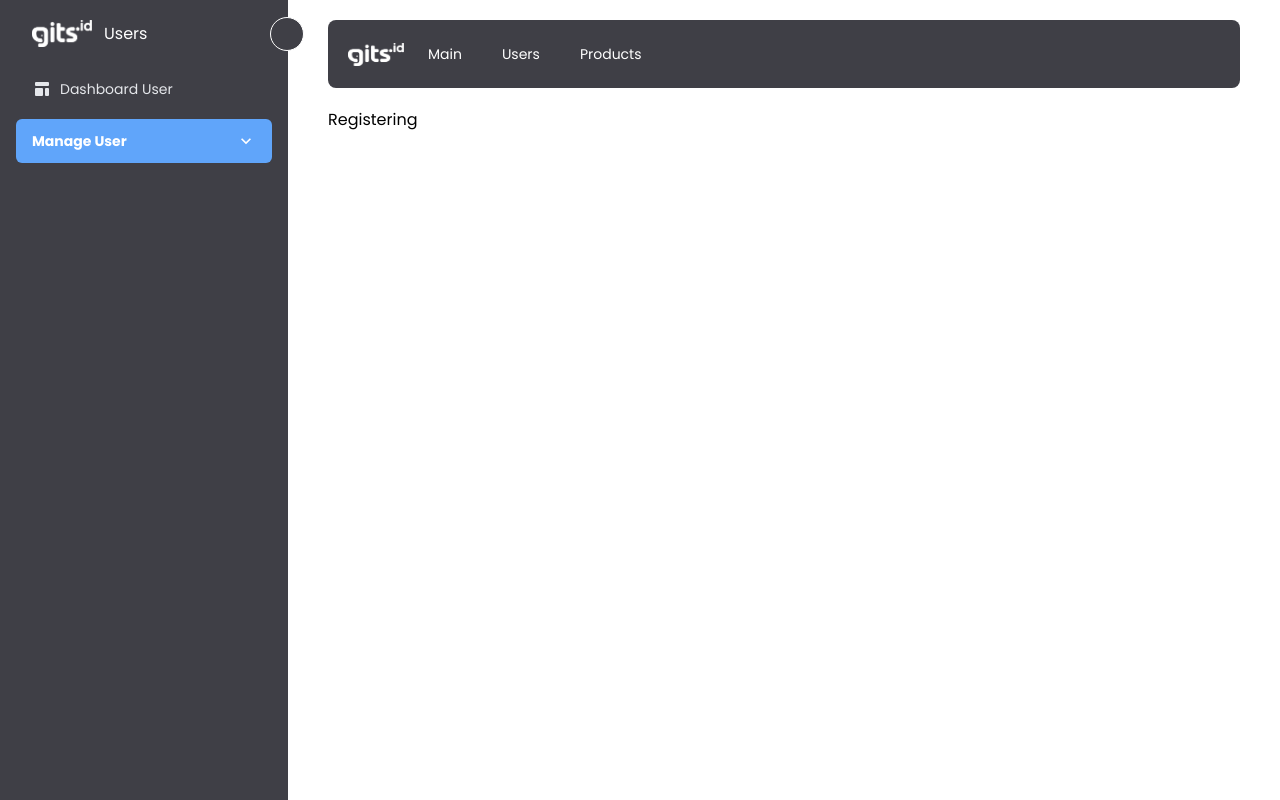
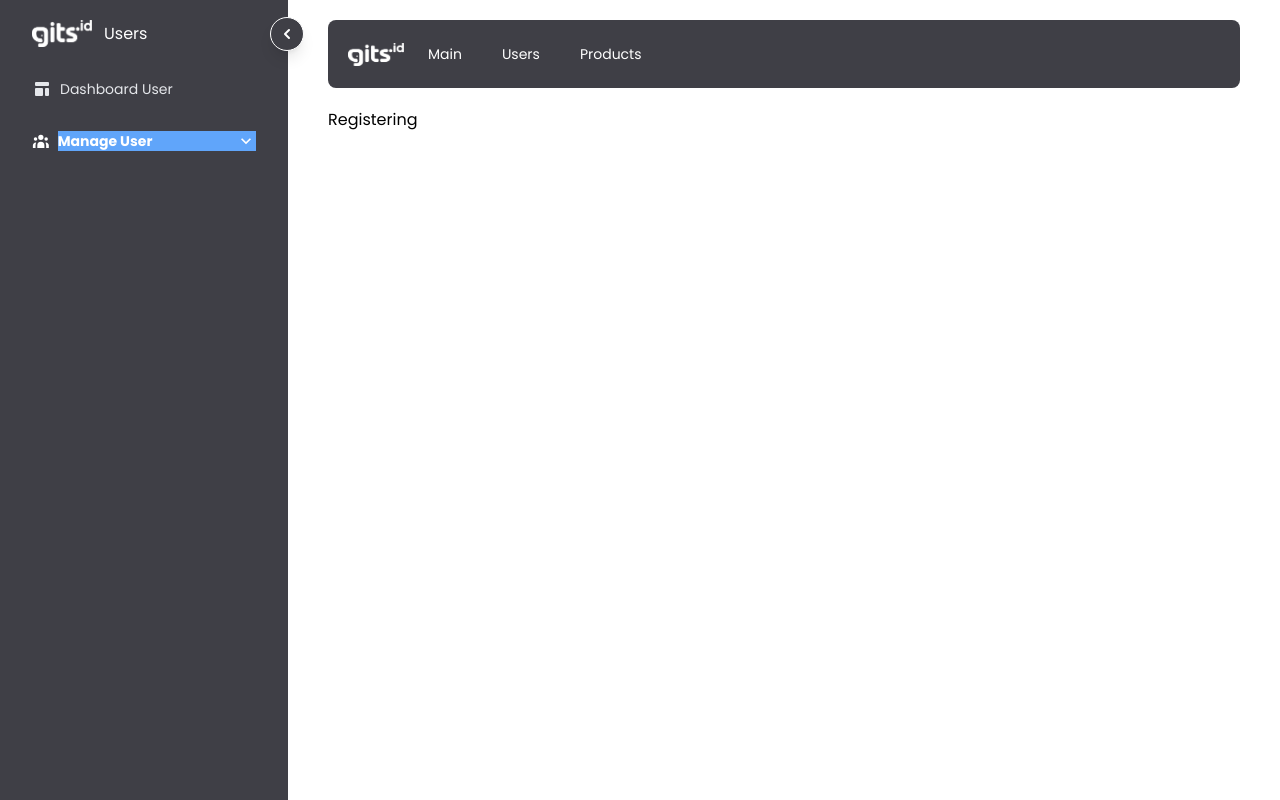
Before and after one commit to gitsindonesia/next-starter, a Next.js app: page /admin/user/registering in a window 1280 px wide. Built offline with nearby package versions, Linux system fonts and the light colour scheme.

Commit message:
feat: implement icon to parent sub Menu

```diff
--- a/components/Navigation/Navigation.tsx
+++ b/components/Navigation/Navigation.tsx
@@ -4,6 +4,7 @@ import React, { RefObject, useContext, useState } from 'react'
 import NavigationItem from './NavigationItem'
 import AppContext from '../../store/AppContext'
 import { useRouter } from 'next/router'
+import { UserGroupIcon } from '@heroicons/react/solid'
 
 export interface Nav {
     children?: any,
@@ -44,13 +45,16 @@ const Nav = ({children = 'Link', hasSubItem = false, href = '/', icon}:Nav) => {
             {
                 hasSubItem &&
                     <div className='flex flex-col w-full'>
+                        <div onClick={toggle} className='flex items-center gap-x-2 w-full
+                                    hover:bg-zinc-500
+                                    px-4 py-3 rounded-md
+                                    duration-300 whitespace-nowrap mb-2 cursor-pointer'>
+                            {icon ?? <span className='h-4 w-4 rounded-full border border-white'></span> }
+                            {
+                                showSidebar &&
                                 <div
-                        onClick={toggle}
                                     className={`
                                         flex items-center justify-between w-full
-                                hover:bg-zinc-500
-                                px-4 py-3 rounded-md
-                                duration-300 whitespace-nowrap mb-2 cursor-pointer
                                     ${ router.pathname.includes(href) ? styles.treeviewButtonActive : '' }`}
 
                                 >
@@ -71,6 +75,8 @@ const Nav = ({children = 'Link', hasSubItem = false, href = '/', icon}:Nav) => {
                                                 />
                                             </svg>
                                         </span>
+                                </div>
+                            }
                         </div>
                         <ul
                             style={ulStyles}
--- a/components/Sidebar/Sidebar.tsx
+++ b/components/Sidebar/Sidebar.tsx
@@ -1,6 +1,7 @@
 import { useContext } from "react";
 import AppContext from "../../store/AppContext";
 import Image from "next/image";
+import { ChevronLeftIcon } from "@heroicons/react/solid";
 
 export interface SidebarInterface {
     children: any
@@ -31,7 +32,8 @@ const Sidebar = ({children}: SidebarInterface) => {
             }
             {
                 children?.button ||
-                <button onClick={showHideSidebar} className="rounded-full p-3 h-[34px] w-[34px] bg-zinc-700 border border-white absolute -right-4">
+                <button onClick={showHideSidebar} className="rounded-full h-[34px] w-[34px] bg-zinc-700 border border-white absolute flex items-center justify-center z-40 shadow-lg -right-4">
+                  <ChevronLeftIcon className={!showSidebar ? 'transition-transform transform rotate-180': ''} width={20} />
                 </button>
             }
             </div>
--- a/pages/admin/__Sidebar.tsx
+++ b/pages/admin/__Sidebar.tsx
@@ -12,7 +12,7 @@ export default function SidebarPage () {
             menus: subMenu?.children?.map(menu => {
                 if (menu.children) {
                     return (
-                        <Navigation hasSubItem={true} href={menu.path}>
+                        <Navigation hasSubItem={true} href={menu.path} icon={menu.icon}>
                             {{
                                 title: menu.title,
                                 items: menu.children.map(child => {
--- a/pages/admin/index.tsx
+++ b/pages/admin/index.tsx
@@ -6,7 +6,9 @@ const Dashboard = ({children}: any) => {
         <Admin>
             {{
                 aside: <SidebarPage/>,
-                main: <p>Dashboard</p>
+                main: <>
+
+                </>
             }}
 
         </Admin>
--- a/pages/admin/products/__Sidebar.tsx
+++ b/pages/admin/products/__Sidebar.tsx
@@ -12,7 +12,7 @@ export default function SidebarPage () {
             menus: subMenu?.children?.map(menu => {
                 if (menu.children) {
                     return (
-                        <Navigation hasSubItem={true} href={menu.path}>
+                        <Navigation hasSubItem={true} href={menu.path} icon={menu.icon}>
                             {{
                                 title: menu.title,
                                 items: menu.children.map(child => {
--- a/pages/admin/user/__Sidebar.tsx
+++ b/pages/admin/user/__Sidebar.tsx
@@ -12,7 +12,7 @@ export default function SidebarPage () {
             menus: subMenu?.children?.map(menu => {
                 if (menu.children) {
                     return (
-                        <Navigation hasSubItem={true} href={menu.path}>
+                        <Navigation hasSubItem={true} href={menu.path} icon={menu.icon}>
                             {{
                                 title: menu.title,
                                 items: menu.children.map(child => {
@@ -21,7 +21,7 @@ export default function SidebarPage () {
                                     )
                                 })
                             }}
-                    </Navigation>
+                        </Navigation>
                     )
                 }
                 return (
--- a/routes/index.tsx
+++ b/routes/index.tsx
@@ -1,4 +1,4 @@
-import { DocumentTextIcon, FolderRemoveIcon, TemplateIcon, TrashIcon, UsersIcon } from '@heroicons/react/solid'
+import { DocumentTextIcon, FolderRemoveIcon, TemplateIcon, TrashIcon, UserGroupIcon, UsersIcon } from '@heroicons/react/solid'
 
 export type RoutesInterface = {
     path?: string,
@@ -34,6 +34,7 @@ export const mainMenu: RoutesInterface[] = [
             {
                 path: '/admin/user/', // add '/' on ending of the string if the pat has a children
                 title: 'Manage User',
+                icon: <UserGroupIcon width={20} />,
                 children: [
                     {
                         path: '/',
```
Lines whose indentation alone changed are shown as unchanged.
